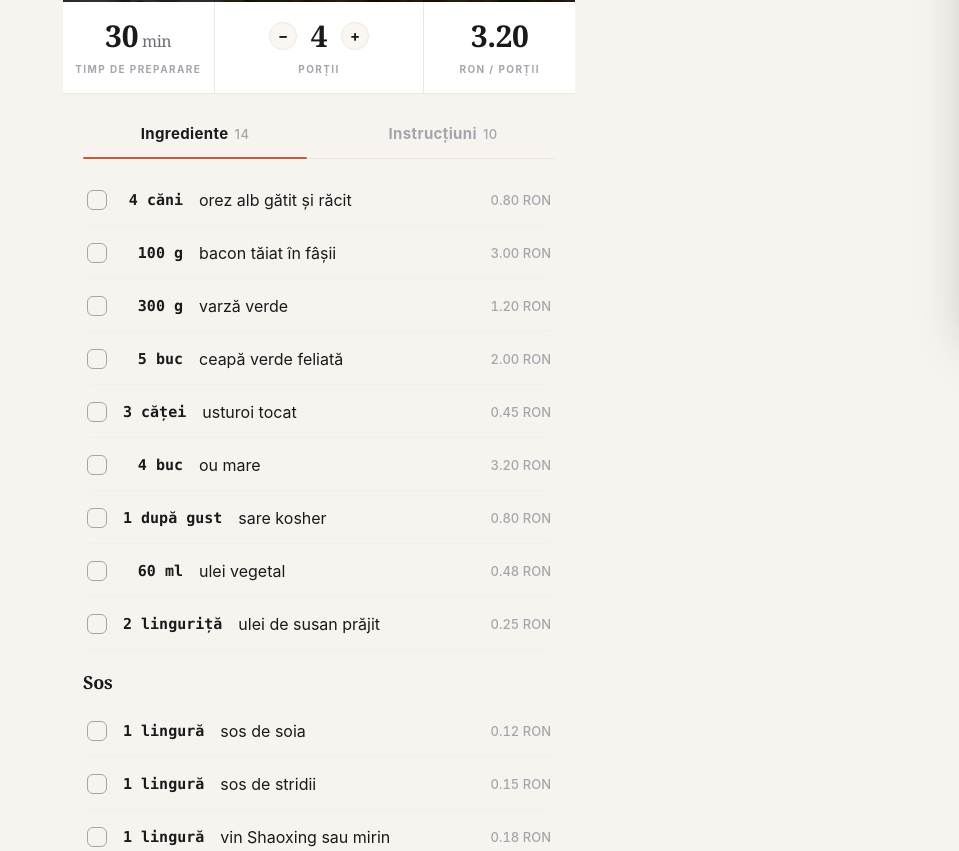
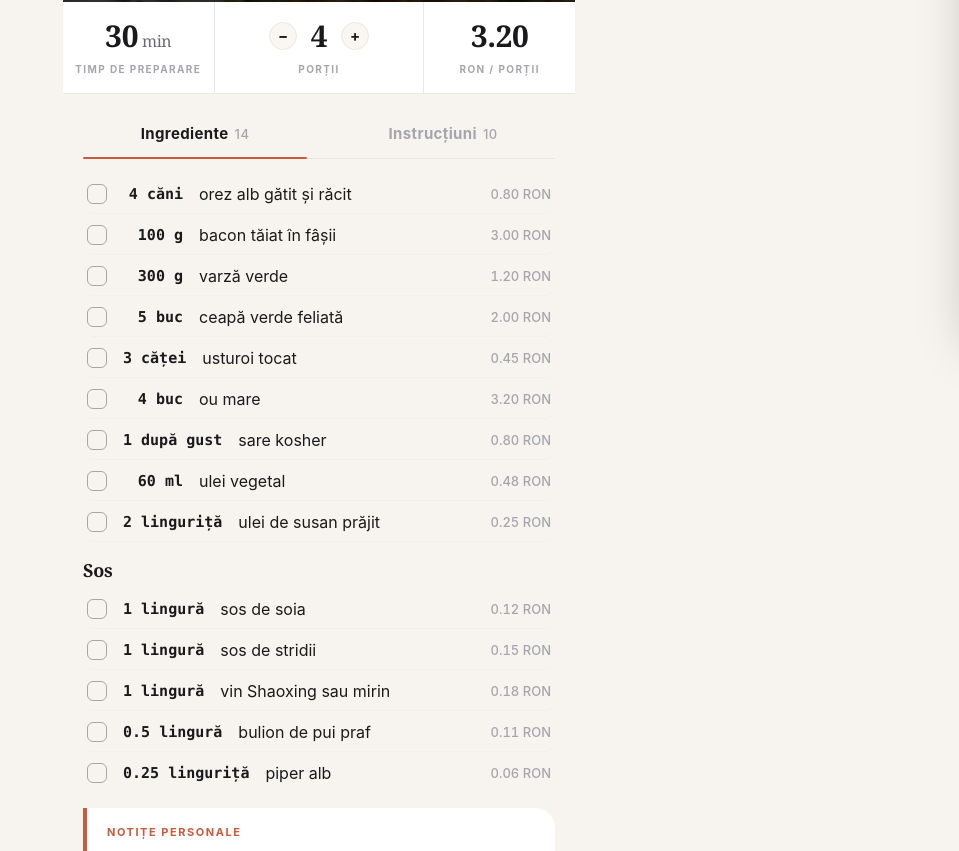
Before and after one commit to psticea/cookingbook, a React (Vite) app: page /cookingbook/recipe/bacon-cabbage-fried-rice in a window 1280 px wide. Shown: the part 469-1320 px from the top of the page, without its empty margins (321-1280 px from the left). Built offline with nearby package versions, Linux system fonts and the light colour scheme.

Commit message:
feat: reduce vertical spacing on ingredients tab for more compact layout

```diff
--- a/src/components/IngredientList.tsx
+++ b/src/components/IngredientList.tsx
@@ -72,7 +72,7 @@ export const IngredientList: React.FC<IngredientListProps> = ({
       {ingredients.map((item, index) => {
         if (isSection(item)) {
           return (
-            <div key={index} className="pt-4 pb-2 first:pt-2">
+            <div key={index} className="pt-3 pb-1 first:pt-1">
               <h3 className="font-serif text-lg font-semibold text-ink-light dark:text-ink-dark tracking-tight">
                 {item.section[language]}
               </h3>
@@ -86,7 +86,7 @@ export const IngredientList: React.FC<IngredientListProps> = ({
           return (
             <label
               key={index}
-              className="grid grid-cols-[20px_auto_1fr_auto] items-center gap-x-3 sm:gap-x-4 py-3 border-b border-line-2-light dark:border-line-2-dark last:border-b-0 cursor-pointer hover:bg-card-2-light dark:hover:bg-card-2-dark transition-colors rounded-md px-1"
+              className="grid grid-cols-[20px_auto_1fr_auto] items-center gap-x-3 sm:gap-x-4 py-1.5 border-b border-line-2-light dark:border-line-2-dark last:border-b-0 cursor-pointer hover:bg-card-2-light dark:hover:bg-card-2-dark transition-colors rounded-md px-1"
             >
               <input
                 type="checkbox"
```
Also changed, not shown: 1 other file (tests, documents, lock files or other folders).
